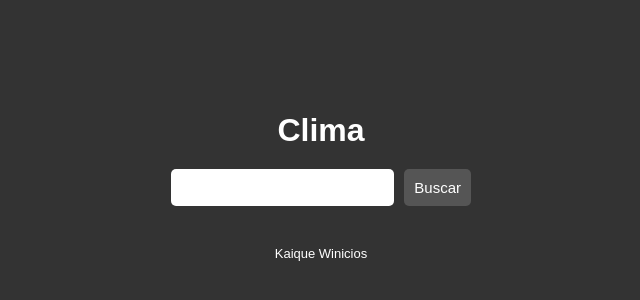
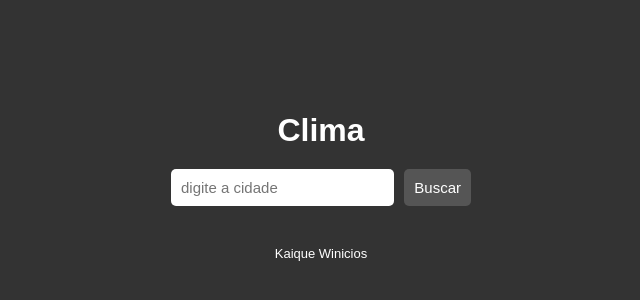
Before and after one commit to Kaiquew854/B7_CLIMA-TEMPO, a plain HTML site: page index.html in a window 1280 px wide. Shown: the part 224-524 px from the top of the page, without its empty margins (319-959 px from the left). Drawn offline with Linux system fonts and the light colour scheme.

Commit message:
Update index.html
Placeholder

```diff
--- a/index.html
+++ b/index.html
@@ -11,7 +11,7 @@
     <h1>Clima</h1>
 
     <form class="busca">
-        <input type="search" id="searchInput" />
+        <input type="search" id="searchInput" placeholder="digite a cidade"/>
         <button>Buscar</button>
     </form>
 
```
